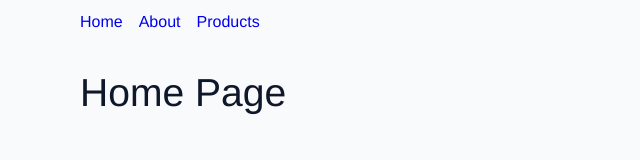
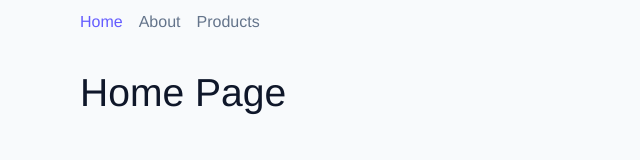
Before and after one commit to locaulker/react-router-6, a React (Create React App) app: page / in a window 1280 px wide. Shown: the top 160 px of the page, without its empty margins (0-640 px from the left). Built offline with nearby package versions, Linux system fonts and the light colour scheme.

Commit message:
implemented NavLink for styling the links

```diff
--- /dev/null
+++ b/src/components/StyledNavbar.js
@@ -0,0 +1,29 @@
+import React from "react"
+import { NavLink } from "react-router-dom"
+
+const Navbar = () => {
+  return (
+    <div className="navbar">
+      <NavLink
+        to="/"
+        className={({ isActive }) => (isActive ? "link active" : "link")}
+      >
+        Home
+      </NavLink>
+      <NavLink
+        to="/about"
+        className={({ isActive }) => (isActive ? "link active" : "link")}
+      >
+        About
+      </NavLink>
+      <NavLink
+        to="/products"
+        className={({ isActive }) => (isActive ? "link active" : "link")}
+      >
+        Products
+      </NavLink>
+    </div>
+  )
+}
+
+export default Navbar
--- a/src/pages/SharedLayout.js
+++ b/src/pages/SharedLayout.js
@@ -1,10 +1,11 @@
 import { Link, Outlet } from "react-router-dom"
 import Navbar from "../components/Navbar"
+import StyledNavbar from "../components/StyledNavbar"
 
 const Home = () => {
   return (
     <>
-      <Navbar />
+      <StyledNavbar />
       <Outlet />
     </>
   )
```
